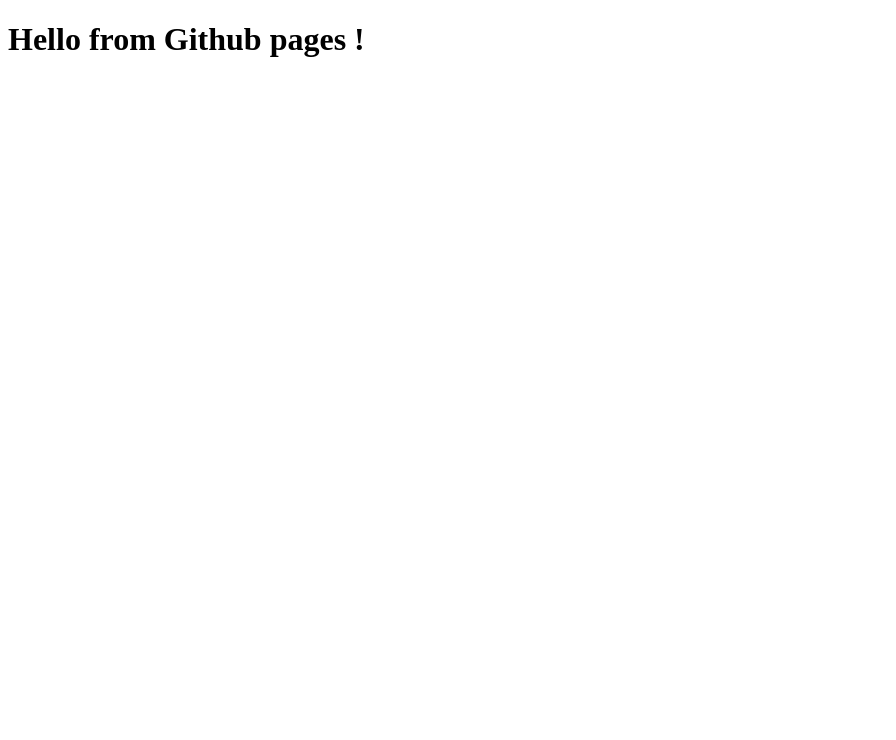
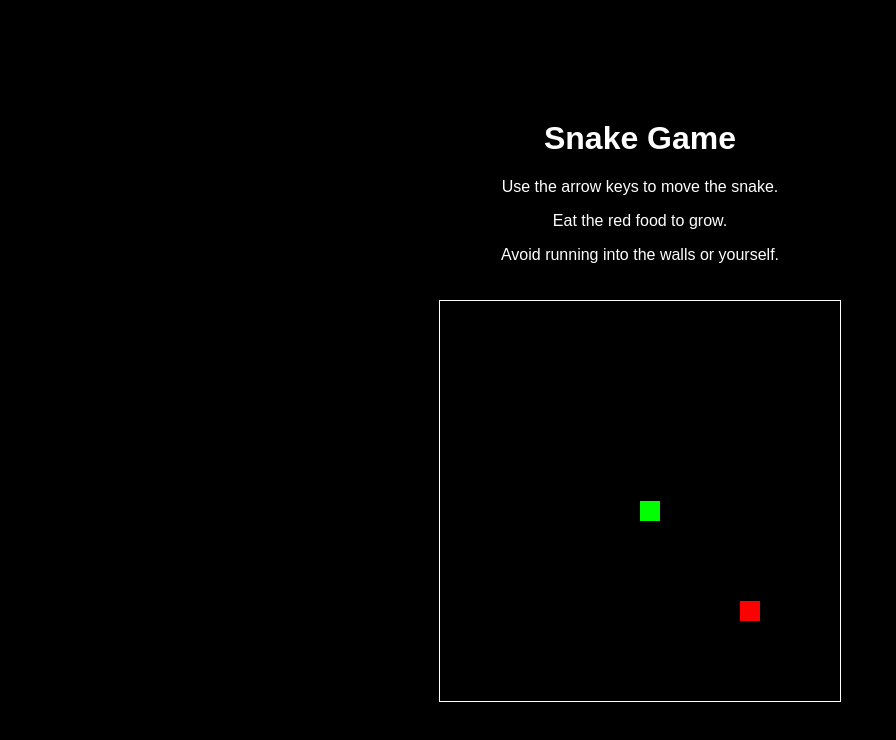
Before and after one commit to codewithbikram/codewithbikram.github.io, a plain HTML site: page index.html in a window 1280 px wide. Shown: the whole page, without its empty margins (0-896 px from the left). Drawn offline with Linux system fonts and the light colour scheme.

Commit message:
Add files via upload

```diff
--- a/index.html
+++ b/index.html
@@ -1,14 +1,19 @@
 <!DOCTYPE html>
 <html lang="en">
-
 <head>
     <meta charset="UTF-8">
     <meta name="viewport" content="width=device-width, initial-scale=1.0">
-    <title>Document</title>
+    <title>Snake Game</title>
+    <link rel="stylesheet" href="styles.css">
 </head>
-
 <body>
-    <h1>Hello from Github pages !</h1>
+    <div id="instructions">
+        <h1>Snake Game</h1>
+        <p>Use the arrow keys to move the snake.</p>
+        <p>Eat the red food to grow.</p>
+        <p>Avoid running into the walls or yourself.</p>
+    </div>
+    <canvas id="gameCanvas" width="400" height="400"></canvas>
+    <script src="script.js"></script>
 </body>
-
 </html>
--- /dev/null
+++ b/script.js
@@ -0,0 +1,81 @@
+const canvas = document.getElementById('gameCanvas');
+const ctx = canvas.getContext('2d');
+
+const gridSize = 20;
+const tileCount = canvas.width / gridSize;
+
+let snake = [{ x: 10, y: 10 }];
+let direction = { x: 0, y: 0 };
+let food = { x: 15, y: 15 };
+let score = 0;
+
+function gameLoop() {
+    update();
+    draw();
+    setTimeout(gameLoop, 100);
+}
+
+function update() {
+    const head = { x: snake[0].x + direction.x, y: snake[0].y + direction.y };
+
+    if (head.x === food.x && head.y === food.y) {
+        score++;
+        food = {
+            x: Math.floor(Math.random() * tileCount),
+            y: Math.floor(Math.random() * tileCount)
+        };
+    } else {
+        snake.pop();
+    }
+
+    snake.unshift(head);
+
+    if (head.x < 0 || head.x >= tileCount || head.y < 0 || head.y >= tileCount || snakeCollision(head)) {
+        resetGame();
+    }
+}
+
+function draw() {
+    ctx.fillStyle = 'black';
+    ctx.fillRect(0, 0, canvas.width, canvas.height);
+
+    ctx.fillStyle = 'lime';
+    snake.forEach(segment => ctx.fillRect(segment.x * gridSize, segment.y * gridSize, gridSize, gridSize));
+
+    ctx.fillStyle = 'red';
+    ctx.fillRect(food.x * gridSize, food.y * gridSize, gridSize, gridSize);
+}
+
+function snakeCollision(head) {
+    for (let i = 1; i < snake.length; i++) {
+        if (snake[i].x === head.x && snake[i].y === head.y) {
+            return true;
+        }
+    }
+    return false;
+}
+
+function resetGame() {
+    snake = [{ x: 10, y: 10 }];
+    direction = { x: 0, y: 0 };
+    score = 0;
+}
+
+document.addEventListener('keydown', event => {
+    switch (event.key) {
+        case 'ArrowUp':
+            if (direction.y === 0) direction = { x: 0, y: -1 };
+            break;
+        case 'ArrowDown':
+            if (direction.y === 0) direction = { x: 0, y: 1 };
+            break;
+        case 'ArrowLeft':
+            if (direction.x === 0) direction = { x: -1, y: 0 };
+            break;
+        case 'ArrowRight':
+            if (direction.x === 0) direction = { x: 1, y: 0 };
+            break;
+    }
+});
+
+gameLoop();
--- /dev/null
+++ b/styles.css
@@ -0,0 +1,20 @@
+body {
+    display: flex;
+    flex-direction: column;
+    align-items: center;
+    justify-content: center;
+    height: 100vh;
+    margin: 0;
+    background-color: #000;
+    color: #fff;
+    font-family: Arial, sans-serif;
+    text-align: center;
+}
+
+canvas {
+    border: 1px solid #fff;
+}
+
+#instructions {
+    margin-bottom: 20px;
+}
```
